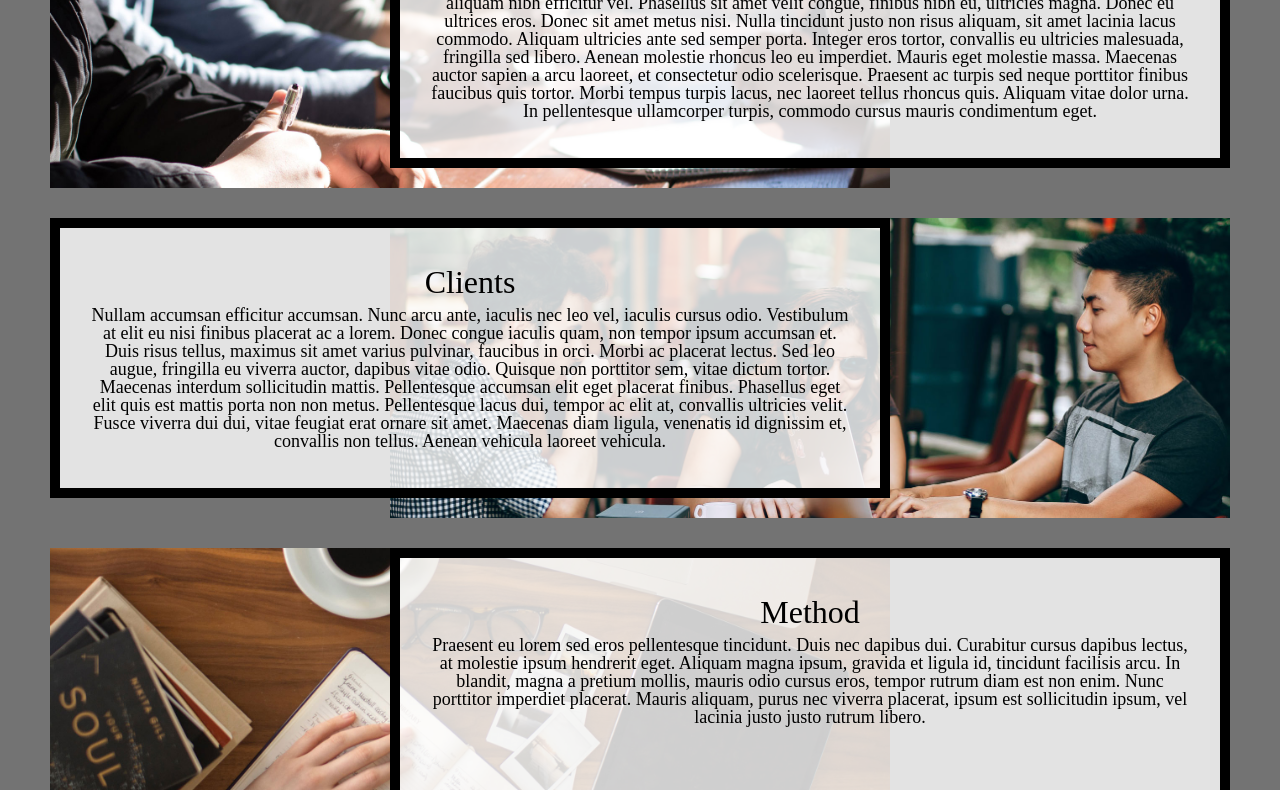
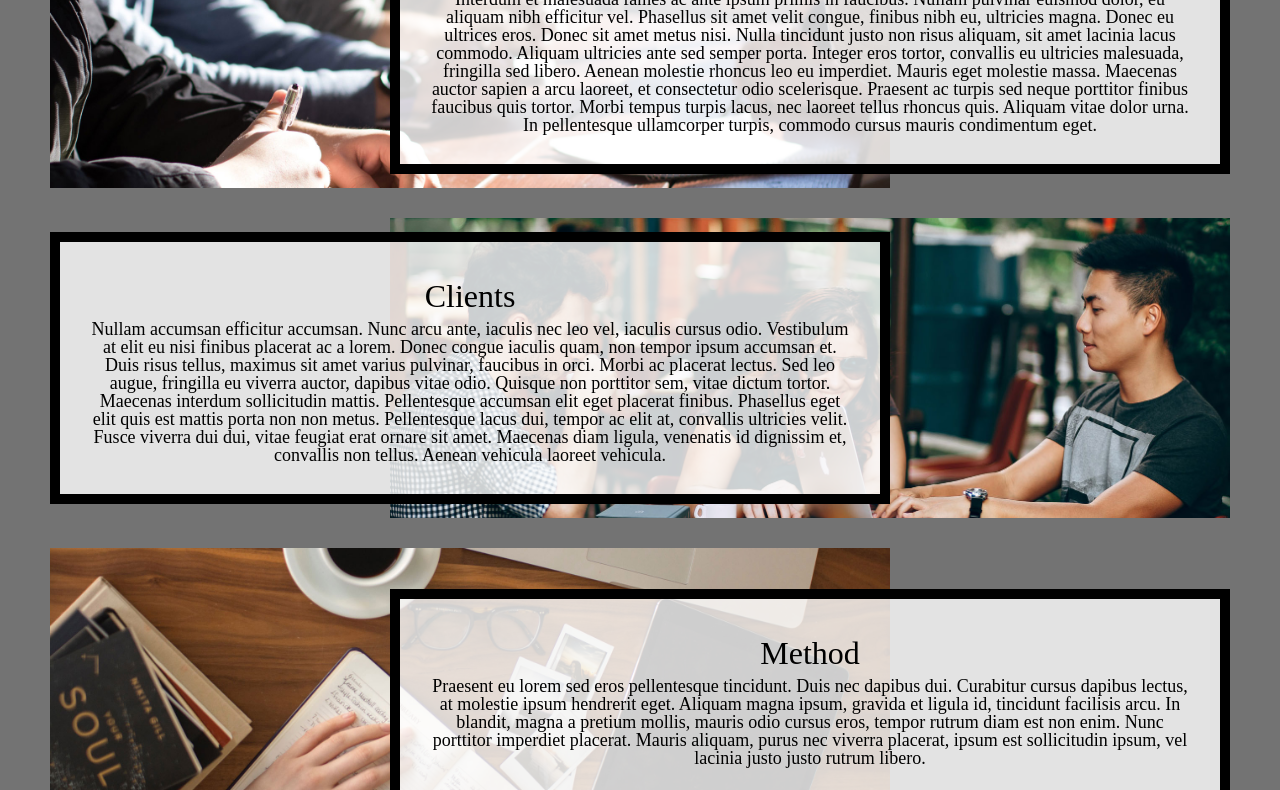
Before and after one commit to arunimab/homework3-2022, a plain HTML site: page index.html in a window 1280 px wide. Shown: the part 590-1380 px from the top of the page. Drawn offline with Linux system fonts and the light colour scheme.

Commit message:
Add files via upload

```diff
--- a/css/style.css
+++ b/css/style.css
@@ -112,7 +112,7 @@ a:focus {
 .intro {
   /* The image used */
   background-image: url("../images/header.jpg");
-  background-color: #B3B3B3;
+  background-color: #858585;
   min-height: 400px;
   background-attachment: fixed;
   background-position: center;
@@ -206,6 +206,12 @@ img {
      grid-column: 2 / span 2;
    }
 
+   .about,
+   .method,
+   .clients,
+   .contact {
+     align-self: center;
+   }
 }
 
 
--- a/index.html
+++ b/index.html
@@ -2,6 +2,7 @@
 <html lang="en">
   <head>
     <meta charset="utf-8">
+  	<meta name="viewport" content="width=device-width, initial-scale=1.0">
     <link rel="icon"  href="images/logo-drk.png">
     <link rel="stylesheet" type="text/css" href="css/html5reset.css">
     <link rel="stylesheet" type="text/css" href="css/style.css">
```
